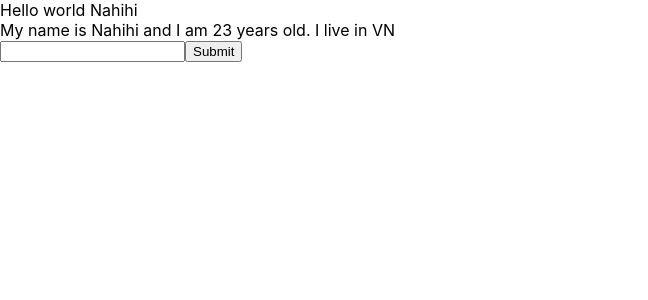
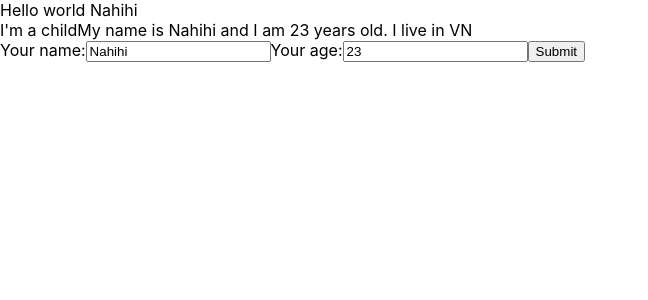
Before and after one commit to leminhtien289/HocReactChapterTwo, a React (Create React App) app: page / in a window 1280 px wide. Shown: the top 300 px of the page, without its empty margins (0-648 px from the left). Built offline with nearby package versions, Linux system fonts and the light colour scheme.

Commit message:
Component cha lồng con

```diff
--- a/src/components/MyComponent.js
+++ b/src/components/MyComponent.js
@@ -2,51 +2,15 @@
 // functional component
 
 import React from 'react';
+import UserInfor from './UserInfor';
 
 class MyComponent extends React.Component {
-
-    state = {
-        name: 'Nahihi',
-        address: 'VN',
-        age: 23
-    }
-
-    handleClick = (event) => {
-        console.log('Button clicked!');
-
-        this.setState({
-            name: 'LMT',
-            age: Math.floor(Math.random() * 100 + 1)
-        });
-    }
-
-    handleOnMouseOver = (event) => {
-        // console.log(event.pageX);
-
-    }
-
-    handleOnChangeInput = (event) => {
-        this.setState({
-            name: event.target.value
-        });
-    }
-
-    handleOnSubmit = (event) => {
-        event.preventDefault();
-        console.log(this.state);
-    }
 
     //JSX
     render() {
         return (
             <div>
-                My name is {this.state.name} and I am {this.state.age} years old. I live in {this.state.address}
-                <form onSubmit={(event) => this.handleOnSubmit(event)}>
-                    <input type="text"
-                        onChange={(event) => this.handleOnChangeInput(event)}
-                    />
-                    <button>Submit</button>
-                </form>
+                <UserInfor />
             </div >
         )
     }
--- /dev/null
+++ b/src/components/UserInfor.js
@@ -0,0 +1,49 @@
+import React from "react";
+
+class UserInfor extends React.Component {
+    state = {
+        name: 'Nahihi',
+        address: 'VN',
+        age: 23
+    }
+
+    handleOnChangeInput = (event) => {
+        this.setState({
+            name: event.target.value
+        });
+    }
+
+    handleOnChangeAge = (event) => {
+        this.setState({
+            age: event.target.value
+        });
+    }
+
+    handleOnSubmit = (event) => {
+        event.preventDefault();
+        console.log(this.state);
+    }
+
+    render() {
+        return (
+            <div>
+                I'm a childMy name is {this.state.name} and I am {this.state.age} years old. I live in {this.state.address}
+                <form onSubmit={(event) => this.handleOnSubmit(event)}>
+                    <label>Your name:</label>
+                    <input value={this.state.name} type="text"
+                        onChange={(event) => this.handleOnChangeInput(event)}
+                    />
+
+                    <label>Your age:</label>
+                    <input value={this.state.age} type="text"
+                        onChange={(event) => this.handleOnChangeAge(event)}
+                    />
+
+                    <button>Submit</button>
+                </form>
+            </div>
+        );
+    }
+}
+
+export default UserInfor;
```
